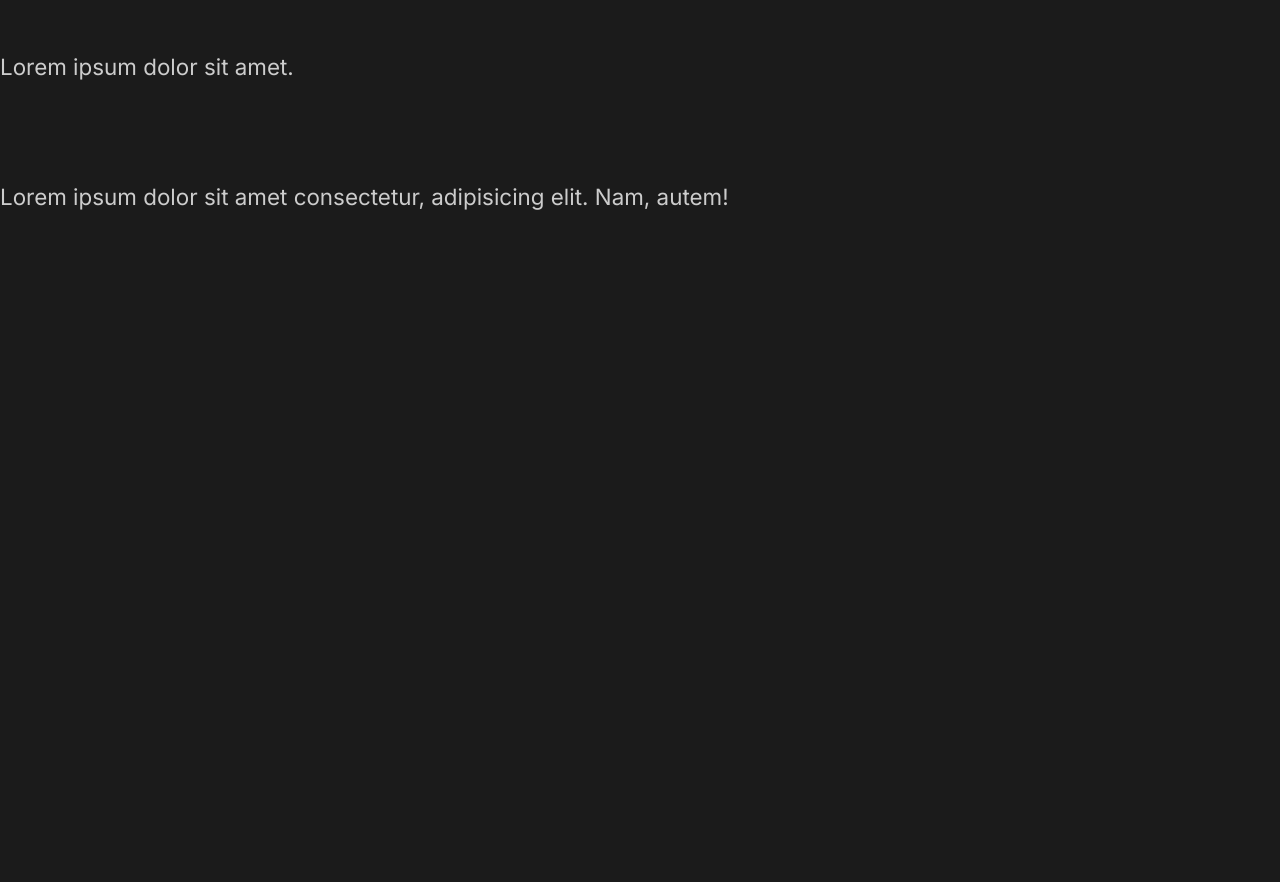
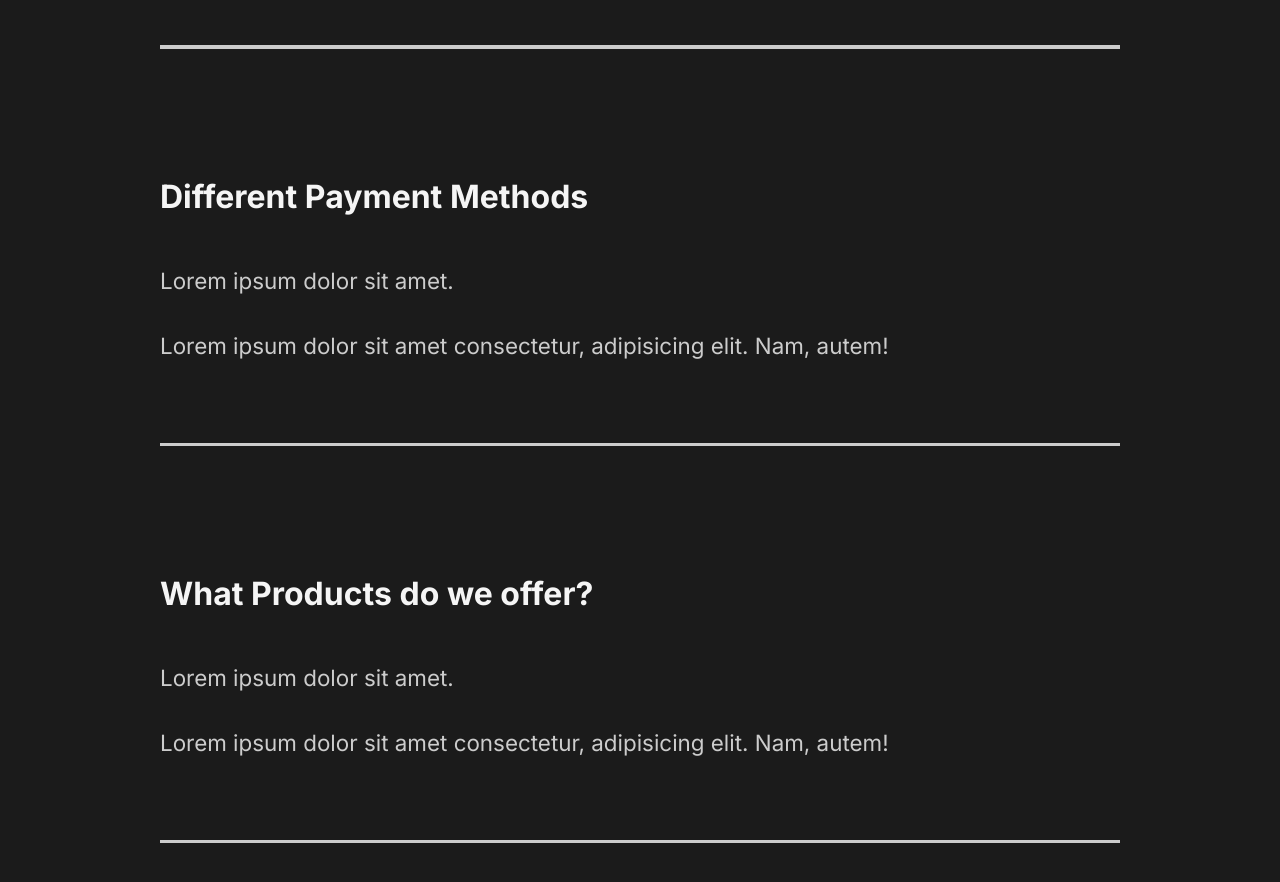
Before and after one commit to skamalad/capture_portfolio, a React (Create React App) app: page / in a window 1280 px wide. Shown: the part 3003-3885 px from the top of the page. Before the commit the page ends 3265 px from the top, so only its background shows below. Built offline with nearby package versions, Linux system fonts and the light colour scheme.

Commit message:
7. Styling Faq Section

```diff
--- a/src/components/FaqSection.js
+++ b/src/components/FaqSection.js
@@ -1,9 +1,12 @@
 import React from 'react';
+// Importing Styles
+import styled from 'styled-components';
+import { About } from "../styles";
 
 
 const FaqSection = () => {
     return (
-        <div className='faq'>
+        <Faq>
             <h2>Any Questions? <span>FAQ</span> </h2>
             <div className="question">
                 <h4>How Do I Start?</h4>
@@ -11,6 +14,7 @@
                     <p>Lorem ipsum dolor sit amet.</p>
                     <p>Lorem ipsum dolor sit amet consectetur, adipisicing elit. Nam, autem!</p>
                 </div>
+                <div className="faq-line"></div>
             </div>
 
             <div className="question">
@@ -19,6 +23,7 @@
                     <p>Lorem ipsum dolor sit amet.</p>
                     <p>Lorem ipsum dolor sit amet consectetur, adipisicing elit. Nam, autem!</p>
                 </div>
+                <div className="faq-line"></div>
             </div>
 
             <div className="question">
@@ -27,6 +32,7 @@
                     <p>Lorem ipsum dolor sit amet.</p>
                     <p>Lorem ipsum dolor sit amet consectetur, adipisicing elit. Nam, autem!</p>
                 </div>
+                <div className="faq-line"></div>
             </div>
 
             <div className="question">
@@ -35,11 +41,38 @@
                     <p>Lorem ipsum dolor sit amet.</p>
                     <p>Lorem ipsum dolor sit amet consectetur, adipisicing elit. Nam, autem!</p>
                 </div>
+                <div className="faq-line"></div>
             </div>
 
-        </div>
+        </Faq>
     )
 };
 
+const Faq = styled(About) `
+    display: block;
+    span {
+        display: block;
+    }
+    h2 {
+        padding-bottom: 2rem;
+        font-weight: lighter;
+    }
+    .faq-line {
+        background: #cccccc;
+        height: 0.2rem;
+        margin: 2rem 0rem;
+    }
+    .question {
+        padding: 3rem 0rem;
+        cursor: pointer;
+    }
+    .answer {
+        padding: 2rem 0rem;
+        p {
+            padding: 1rem 0rem;
+        }
+    }
+`;
+
 
 export default FaqSection;
--- a/src/components/GlobalStyle.js
+++ b/src/components/GlobalStyle.js
@@ -39,6 +39,7 @@
 
     h4 {
         font-weight: bold;
+        font-size: 2rem;
     }
 
     a {
```
Also changed, not shown: 1 other file (tests, documents, lock files or other folders).
